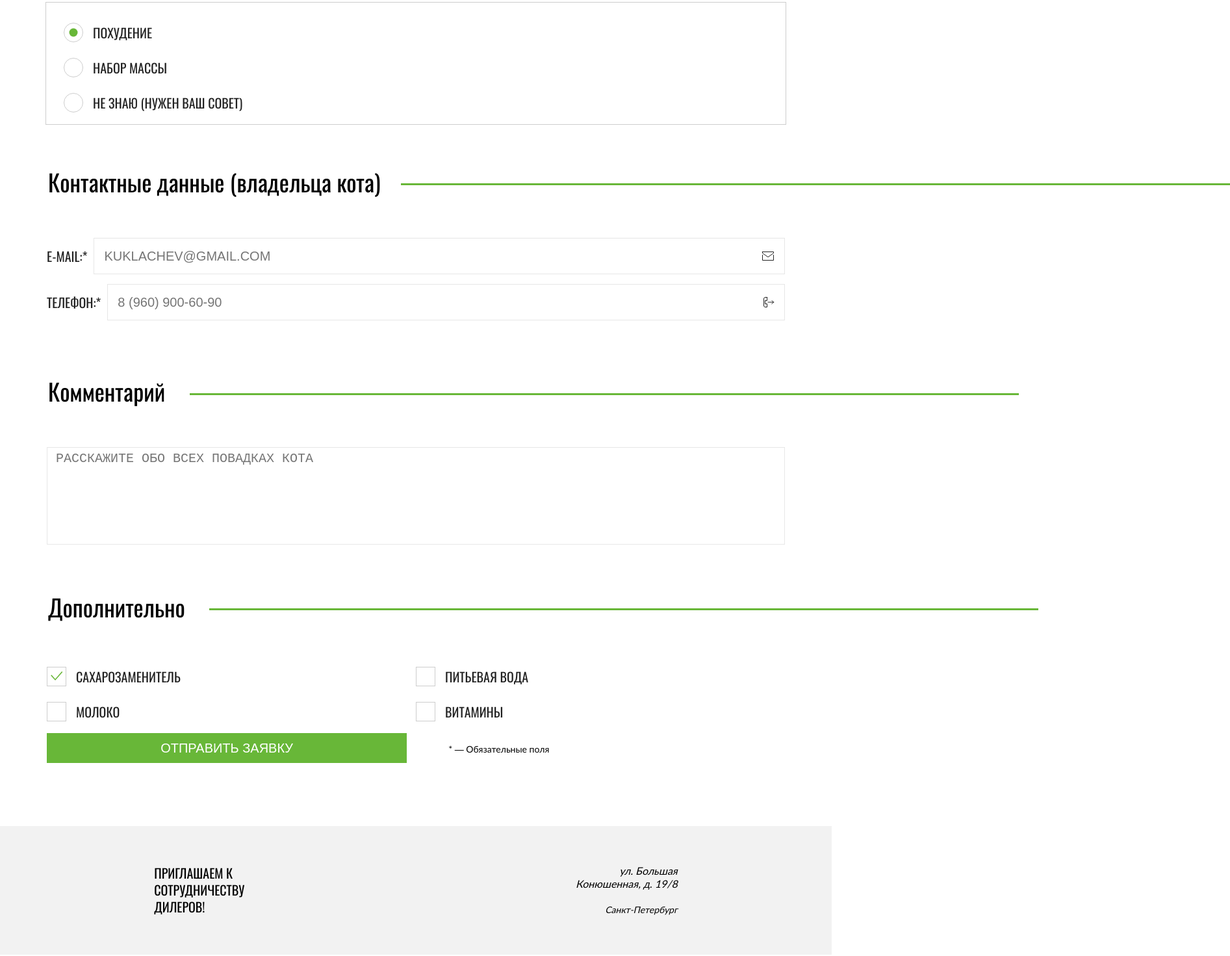
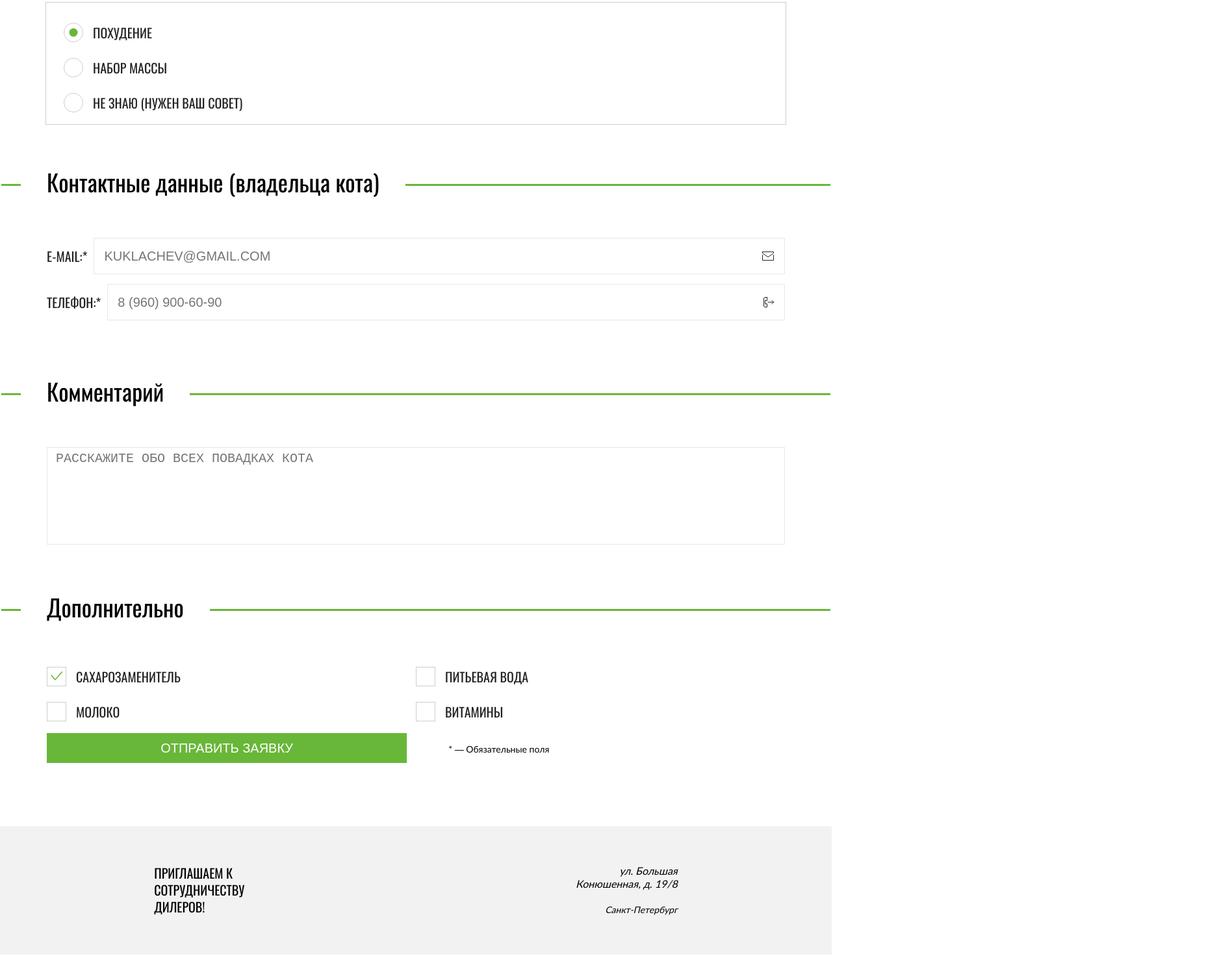
Before and after one commit to Labauri/Cat-energy, a website: page source/form.html in a window 1280 px wide. Shown: the part 549-2020 px from the top of the page at 65% size, 1893 px wide, since content can reach past the window. Drawn offline with nearby package versions, Linux system fonts and the light colour scheme; files that its build step writes are made by us from their sources.

Commit message:
Fixed bugs with green line on form page.

```diff
--- a/source/form.html
+++ b/source/form.html
@@ -89,7 +89,7 @@
           </fieldset>
         </div>
         <fieldset class="fields-contacts line-title">
-          <legend class="fields-contacts__title">Контактные данные (владельца кота)</legend>
+          <legend class="fields-contacts__title fields-background">Контактные данные (владельца кота)</legend>
           <div class="fields-contacts__block">
             <label class="fields-contacts__label" for="email">E-mail:*</label>
             <input class="fields-contacts__input" type="email" id="email" name="email" placeholder="kuklachev@gmail.com" required>
@@ -106,11 +106,11 @@
           </div>
         </fieldset>
         <fieldset class="fields-comment line-title">
-          <legend class="fields-comment__title">Комментарий</legend>
+          <legend class="fields-comment__title fields-background">Комментарий</legend>
             <textarea class="fields-comment__textarea" name="textarea" placeholder="Расскажите обо всех повадках кота"></textarea>
         </fieldset>
         <fieldset class="fields-add line-title">
-          <legend class="fields-add__title fields-add__title--padding">Дополнительно</legend>
+          <legend class="fields-add__title fields-add__title--padding fields-background">Дополнительно</legend>
           <ul class="fields-list fields-add-list">
             <li class="fields-list__item fields-add__item">
               <input class="fields-list__add-input" type="checkbox" name="product" value="sweetener" id="sweetener" checked>
--- a/source/sass/blocks/fields-add.scss
+++ b/source/sass/blocks/fields-add.scss
@@ -1,23 +1,15 @@
 .fields-add__title {
-  &::before {
-    content: "";
-    position: absolute;
-    top: 14px;
-    height: 3px;
-    z-index: 1;
-    width: 100%;
-    left: 190px;
-    background-color: $main-green-color;
-  }
+  margin-bottom: 30px;
+  background-color: #ffffff;
 }
 
 @include tablet {
   .fields-add__title {
-    &::before {
-      top: 20px;
-      left: 320px;
-      z-index: 1;
-    }
+    background-color: #ffffff;
+    padding-left: 40px;
+    padding-right: 40px;
+    margin-left: -40px;
+    margin-bottom: 0;
   }
 }
 
@@ -25,15 +17,7 @@
   .fields-add__title {
     background-color: #ffffff;
     margin-left: -40px;
-    padding: 40px 40px 75px;
-    z-index: 1;
-
-    &::before {
-      top: 59px;
-      right: 0;
-      left: 0;
-      z-index: -1;
-    }
+    padding: 10px 40px 75px;
   }
 }
 
@@ -45,7 +29,7 @@
 
 @include desktop {
   .fields-add__title--padding {
-    padding-bottom: 0;
+    padding-bottom: 76px;
   }
 }
 
--- a/source/sass/blocks/fields-comment.scss
+++ b/source/sass/blocks/fields-comment.scss
@@ -20,25 +20,17 @@
 }
 
 .fields-comment__title {
-  &::before {
-    content: "";
-    position: absolute;
-    top: 14px;
-    height: 3px;
-    z-index: 1;
-    width: 100%;
-    left: 170px;
-    background-color: $main-green-color;
-  }
+  margin-bottom: 30px;
+  background-color: #ffffff;
 }
 
 @include tablet {
   .fields-comment__title {
-    &::before {
-      top: 21px;
-      left: 290px;
-      z-index: 1;
-    }
+    background-color: #ffffff;
+    padding-left: 40px;
+    padding-right: 40px;
+    margin-left: -40px;
+    margin-bottom: 0;
   }
 }
 
@@ -47,13 +39,6 @@
     background-color: #ffffff;
     margin-left: -40px;
     padding: 40px 40px 75px;
-
-    &::before {
-      top: 59px;
-      right: 0;
-      left: 0;
-      z-index: -1;
-    }
   }
 }
 
--- a/source/sass/blocks/fields-contacts.scss
+++ b/source/sass/blocks/fields-contacts.scss
@@ -32,32 +32,20 @@
   width: 187px;
   padding-right: 14px;
   padding-top: 26px;
-
-  &::before {
-    content: "";
-    position: absolute;
-    top: 41px;
-    height: 3px;
-    z-index: 1;
-    width: 100%;
-    left: 230px;
-    background-color: $main-green-color;
-  }
+  padding-bottom: 6px;
+  background-color: #ffffff;
 }
 
 @include tablet {
   .fields-contacts__title {
+    background-color: #ffffff;
+    padding-left: 40px;
+    padding-right: 40px;
+    margin-left: -40px;
+    margin-bottom: 0;
     width: 512px;
     padding-top: 70px;
-
-    &::before {
-      content: "";
-      position: absolute;
-      top: 90px;
-      left: 615px;
-      z-index: 1;
-      right: 0;
-    }
+    padding-bottom: 0;
   }
 }
 
@@ -67,15 +55,6 @@
     background-color: #ffffff;
     margin-left: -40px;
     padding-bottom: 75px;
-
-    &::before {
-      content: "";
-      position: absolute;
-      top: 59px;
-      right: 0;
-      left: 0;
-      z-index: -1;
-    }
   }
 }
 
--- a/source/sass/blocks/fields.scss
+++ b/source/sass/blocks/fields.scss
@@ -30,6 +30,18 @@
   padding-top: 25px;
   padding-bottom: 35px;
   padding-right: 20px;
+  z-index: 1;
+
+  &::before {
+    content: "";
+    position: absolute;
+    top: -44px;
+    height: 3px;
+    z-index: -1;
+    width: 100%;
+    left: 180px;
+    background-color: $main-green-color;
+  }
 }
 
 @include tablet {
@@ -41,6 +53,16 @@
     padding-bottom: 76px;
     padding-right: 40px;
     padding-left: 39px;
+    z-index: 1;
+
+    &::before {
+      content: "";
+      position: absolute;
+      top: -15px;
+      left: 0;
+      z-index: -1;
+      right: 0;
+    }
   }
 }
 
@@ -51,6 +73,22 @@
     padding-left: 0;
     padding-right: 0;
     margin-left: 0;
+
+    &::before {
+      content: "";
+      position: absolute;
+      top: -92px;
+      right: 0;
+      left: 0;
+      z-index: -1;
+    }
+  }
+}
+
+@include tablet {
+  .fields-background {
+    background-color: #ffffff;
+    z-index: 1;
   }
 }
 
```
